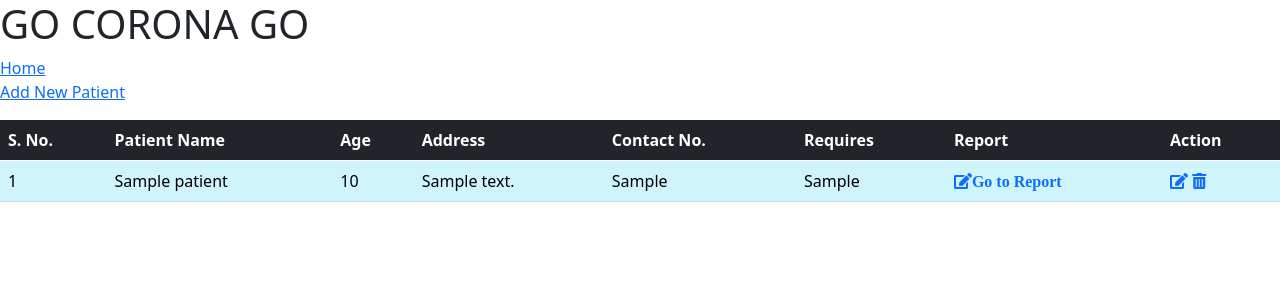
After one commit to shreyacasm/gcg_hms, a PHP site: page /gcg_hms/patient.php in a window 1280 px wide. The commit adds this page. Shown: the top 300 px of the page. Run offline with PHP 8.4, Linux system fonts and the light colour scheme; tables that the repository leaves empty or names only in its code hold one stand-in row (values such as "Sample post"); data that the repository does not hold is empty; some libraries are stand-ins or nearby versions.

Commit message:
patient display

```diff
--- a/add-stock.php
+++ b/add-stock.php
@@ -18,8 +18,8 @@
 <body>
     <div class="menu">
         <h1>GO CORONA GO</h1>
-        <a href="index.php">Home</a>
-        <a href="stock.php">Go Back to Stock List</a>
+        <a href="<?php echo SITEURL; ?>">Home</a>
+        <a href="<?php echo SITEURL; ?>stock.php">Go Back to Stock List</a>
     </div>
     <h3>Add New Stock</h3>
     <p class="neg-para">
--- /dev/null
+++ b/patient.php
@@ -0,0 +1,97 @@
+<?php
+    include('config/constants.php');
+?>
+<!DOCTYPE html>
+<html lang="en">
+<head>
+    <meta charset="UTF-8">
+    <meta http-equiv="X-UA-Compatible" content="IE=edge">
+    <meta name="viewport" content="width=device-width, initial-scale=1.0">
+    <title>Go Corona Go</title>
+    <link rel="stylesheet" href="https://use.fontawesome.com/releases/v5.8.2/css/all.css">
+
+    <link href="https://cdn.jsdelivr.net/npm/bootstrap@5.0.1/dist/css/bootstrap.min.css" rel="stylesheet" integrity="sha384-+0n0xVW2eSR5OomGNYDnhzAbDsOXxcvSN1TPprVMTNDbiYZCxYbOOl7+AMvyTG2x" crossorigin="anonymous">
+    <link rel="stylesheet" href="<?php echo SITEURL;?>css/style.css">
+
+</head>
+<body>
+    <div class="menu">
+        <h1>GO CORONA GO</h1>
+        <a href="<?php echo SITEURL; ?>">Home</a>
+    </div>
+    <a href="<?php echo SITEURL; ?>add-patient.php">Add New Patient</a>
+    <!-- Task Starts here  -->
+    <div class="all-task">
+            <p></p>
+            <table class="table table-info cust-table">
+                <thead>
+                <tr class="table-dark cust-dark">
+                    <th scope="col">S. No.</th>
+                    <th scope="col">Patient Name</th>
+                    <th scope="col">Age</th>
+                    <th scope="col">Address</th>
+                    <th scope="col">Contact No.</th>
+                    <th scope="col">Requires</th>
+                    <th scope="col">Report</th>
+                    <th scope="col">Action</th>
+                </tr>
+                </thead>
+                <?php
+                    $conn=mysqli_connect(LOCALHOST, DB_USERNAME,DB_PASSWORD) or die(mysqli_error());
+                    $db_select=mysqli_select_db($conn, DB_NAME) or die(mysqli_error());
+
+                    $sql="SELECT * FROM patient";
+
+                    $res=mysqli_query($conn,$sql);
+
+                    if($res==true){
+                        //display the tasks from the database
+                        $count_rows = mysqli_num_rows($res);
+                        $sn = 1;
+                        if($count_rows>0){
+                            //data is there in db
+                            while($row=mysqli_fetch_assoc($res)){
+                                $p_id=$row['p_id'];
+                                $p_name=$row['p_name'];
+                                $age=$row['p_age'];
+                                $address=$row['p_address'];
+                                $contact=$row['p_contact'];
+                                $requires=$row['requires'];
+                                $report_id=$row['report_id'];
+
+                            ?>
+                            <tr class="cust-light">
+                                <td><?php echo $sn++; ?></td>
+                                <td><?php echo $p_name; ?></td>
+                                <td><?php echo $age; ?></td>
+                                <td><?php echo $address; ?></td>
+                                <td><?php echo $contact; ?></td>
+                                <td><?php echo $requires; ?></td>
+                                <td>
+                                    <a href="<?php echo SITEURL; ?>report.php?task_id=<?php echo $report_id; ?>"><i class="fas fa-edit">Go to Report</i></a>
+                                </td>
+                                <td>
+                                    <a href="<?php echo SITEURL; ?>update-task.php?task_id=<?php echo $task_id; ?>"><i class="fas fa-edit"></i></a>
+                                    <a href="<?php echo SITEURL; ?>delete-task.php?task_id=<?php echo $task_id; ?>"><i class="fas fa-trash-alt"></i></a>
+                                </td>
+                            </tr>
+
+                            <?php
+                            }
+                        }
+                        else{
+                            //no tb
+                            ?>
+                            <tr>
+                                <td scope="row" colspan="5">No Task Added Yet</td>
+                            </tr>
+                            <?php
+                        }
+                    }
+                ?>
+            </table>
+
+        </div>
+        <!-- Task Starts here  -->
+</body>
+</html>
```
